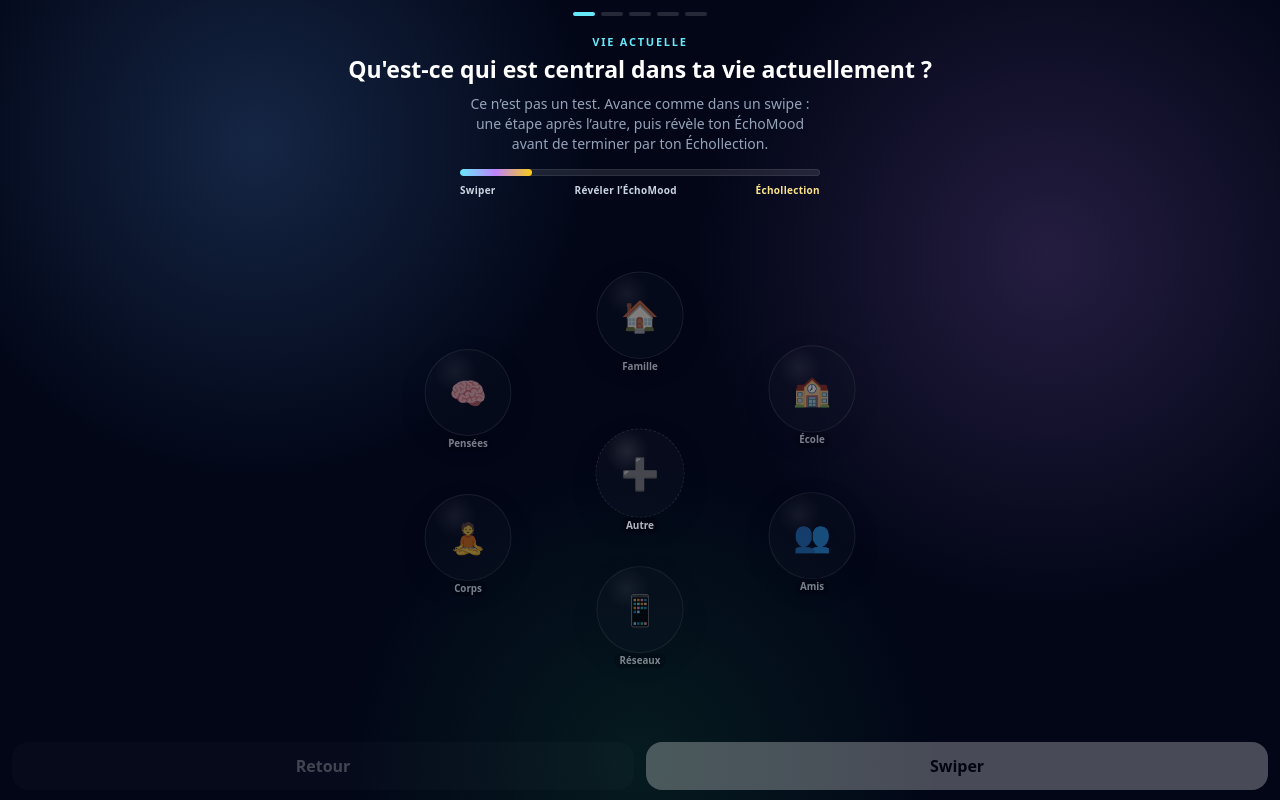
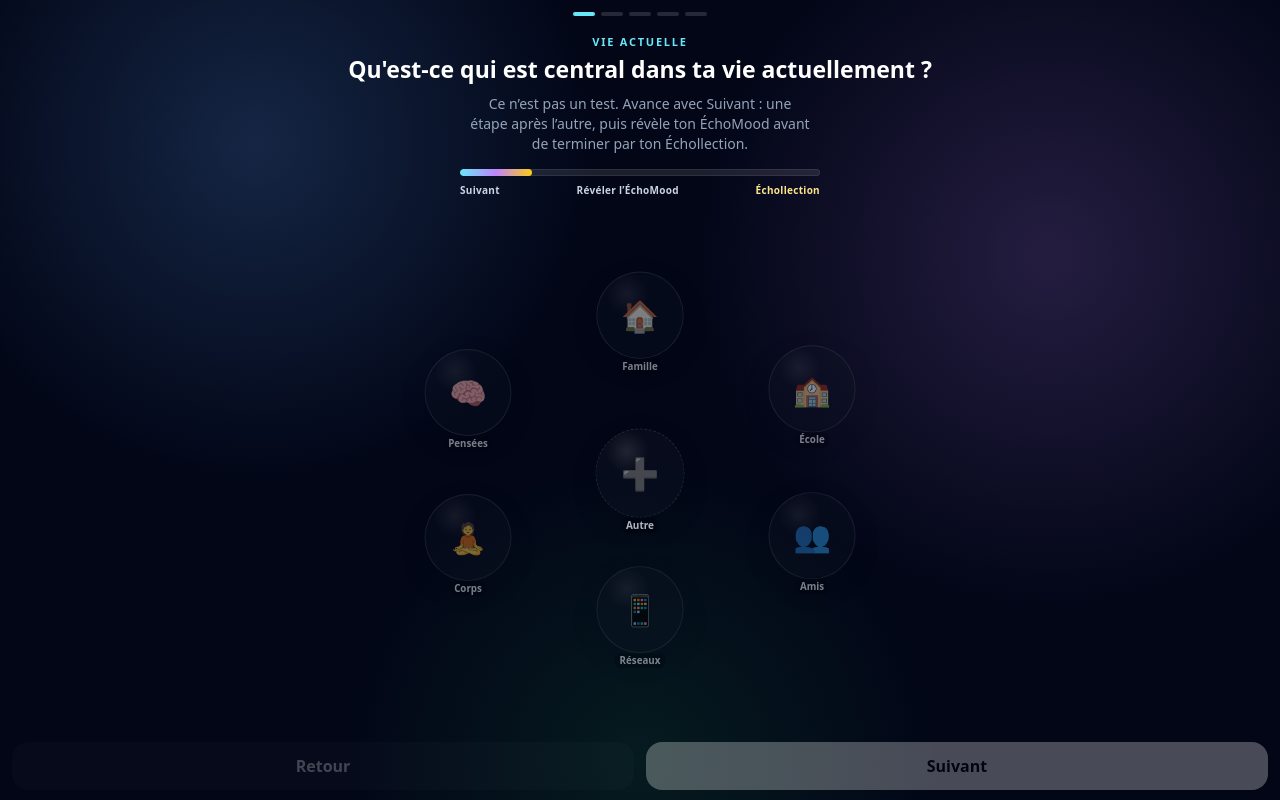
Before and after one commit to pierkiroule/echomood-micado, a React (Vite) app: page / in a window 1280 px wide. Both pictures are taken after a click on the button "Commencer". Built offline with nearby package versions, Linux system fonts and the light colour scheme.

Commit message:
Replace swiper wording with suivant

```diff
--- a/src/App.jsx
+++ b/src/App.jsx
@@ -138,7 +138,7 @@ export default function App() {
 
         <p className="kicker">{current.label}</p>
         <h1>{current.title}</h1>
-        <p className="soft">Ce n’est pas un test. Avance comme dans un swipe : une étape après l’autre, puis révèle ton ÉchoMood avant de terminer par ton Échollection.</p>
+        <p className="soft">Ce n’est pas un test. Avance avec Suivant : une étape après l’autre, puis révèle ton ÉchoMood avant de terminer par ton Échollection.</p>
         <FlowScrollbar steps={STEPS} currentIndex={stepIndex} />
       </section>
 
@@ -159,7 +159,7 @@ export default function App() {
           onClick={() => setStepIndex(v => v + 1)}
           disabled={!canGoNext()}
         >
-          {stepIndex === STEPS.length - 1 ? 'Révéler l’ÉchoMood' : 'Swiper'}
+          {stepIndex === STEPS.length - 1 ? 'Révéler l’ÉchoMood' : 'Suivant'}
         </button>
       </section>
 
@@ -200,7 +200,7 @@ function FlowScrollbar({ steps, currentIndex }) {
         <span style={{ width: `${progress}%` }} />
       </div>
       <div className="flow-scrollbar-labels">
-        <span>Swiper</span>
+        <span>Suivant</span>
         <span>Révéler l’ÉchoMood</span>
         <span>Échollection</span>
       </div>
--- a/src/index.css
+++ b/src/index.css
@@ -1312,7 +1312,7 @@ h2 {
   }
 }
 
-/* Flow simplifié : swiper, révéler, puis terminer par l'Échollection. */
+/* Flow simplifié : suivant, révéler, puis terminer par l'Échollection. */
 .flow-scrollbar {
   width: min(100%, 360px);
   margin: clamp(10px, 2vh, 16px) auto 0;
```
